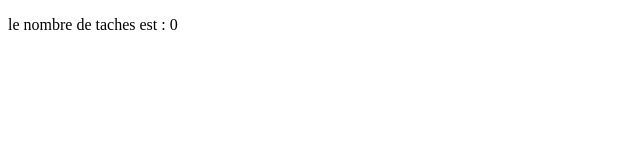
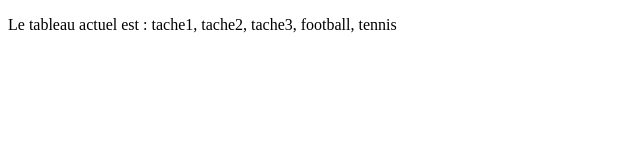
Before and after one commit to Juguel-Mawisa/Exercice-Javascript-, a plain HTML site: page index.html in a window 1280 px wide. Shown: the whole page, without its empty margins (0-640 px from the left). Drawn offline with Linux system fonts and the light colour scheme.

Commit message:
ajout des taches dans un tableau

```diff
--- /dev/null
+++ b/ajout.js
@@ -0,0 +1,3 @@
+const table = ["tache1", "tache2", "tache3"];
+table.push("football", "tennis");
+document.getElementById('ferto').innerHTML = "Le tableau actuel est : " + table.join(", ");
--- a/index.html
+++ b/index.html
@@ -15,11 +15,13 @@
      -->
      <!--<p id="demo"></p>-->
      <!--<p id="message"></p>-->
-     <p id="juguel"></p>
+     <!--<p id="juguel"></p>-->
+     <p id="ferto"></p>
     <!--<script src="script.js"></script> -->
     <!--<script src="bonjour.js"></script>-->
     <!--<script src="creer_variable_et_afficher.js"></script>-->
-    <script src="verifier_nombre_de_taches_est_zero.js"></script>
+    <!--<script src="verifier_nombre_de_taches_est_zero.js"></script>-->
+    <script src="ajout.js"></script>
 
 </body>
 </html>
```
